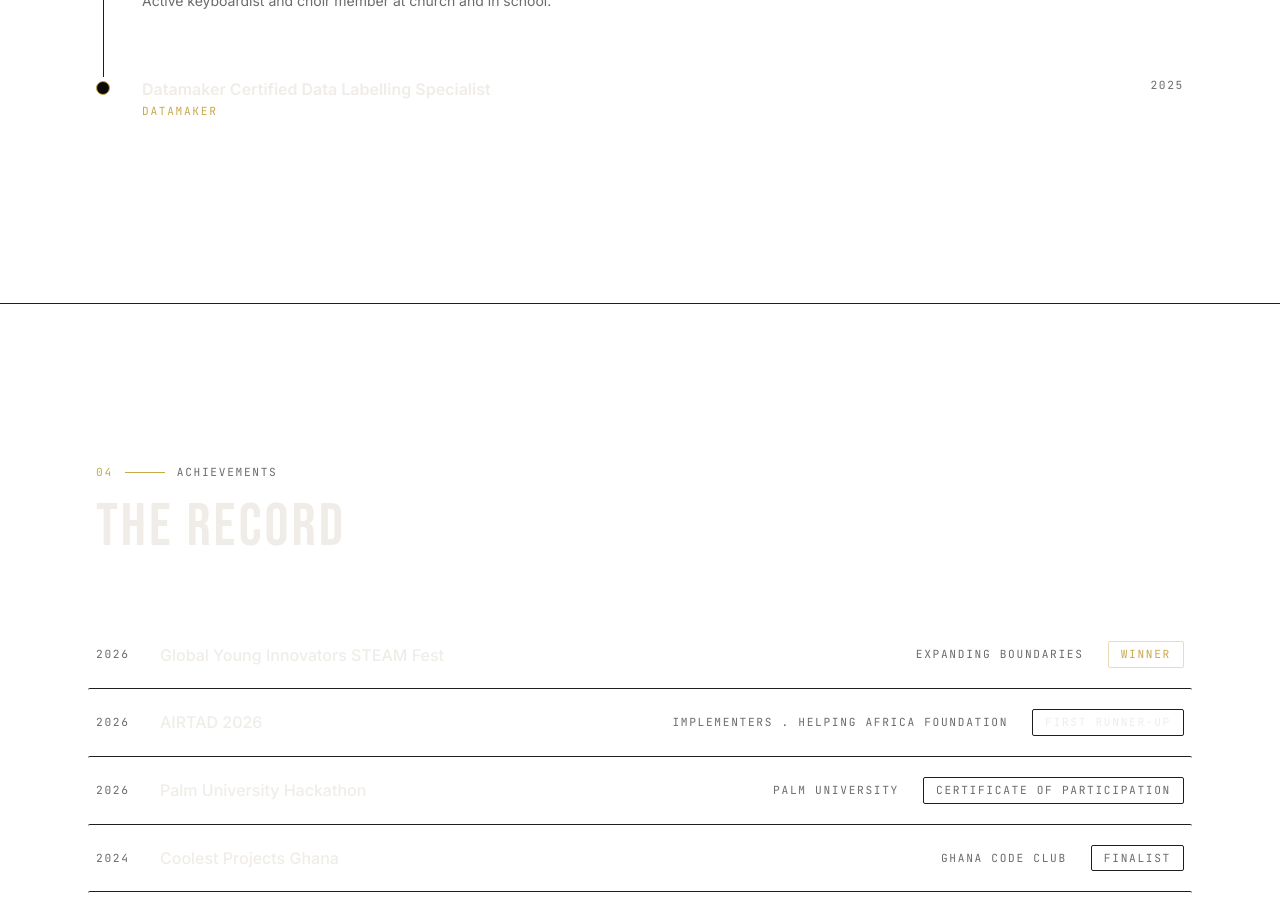
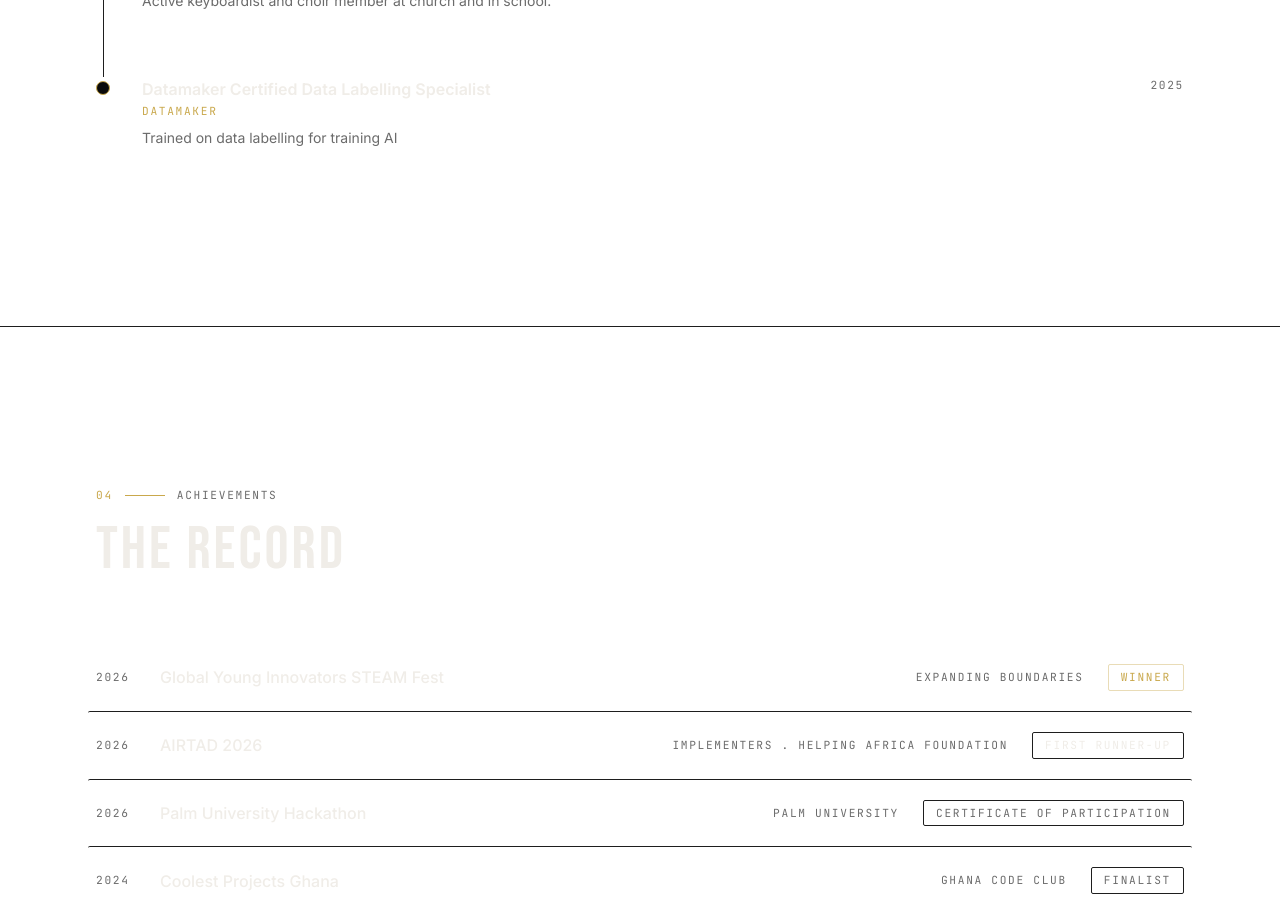
Before and after one commit to am-graphix/ayisi.dev, a React (Vite) app: page / in a window 1280 px wide. Shown: the part 3820-4730 px from the top of the page. Built offline with nearby package versions, Linux system fonts and the light colour scheme.

Commit message:
updated the years to remove the wrong info

```diff
--- a/src/data/index.js
+++ b/src/data/index.js
@@ -141,7 +141,7 @@ export const experience = [
     role: 'Datamaker Certified Data Labelling Specialist',
     org: 'Datamaker',
     period: '2025',
-    description: '',
+    description: 'Trained on data labelling for training AI',
   },
 ]
 
```
